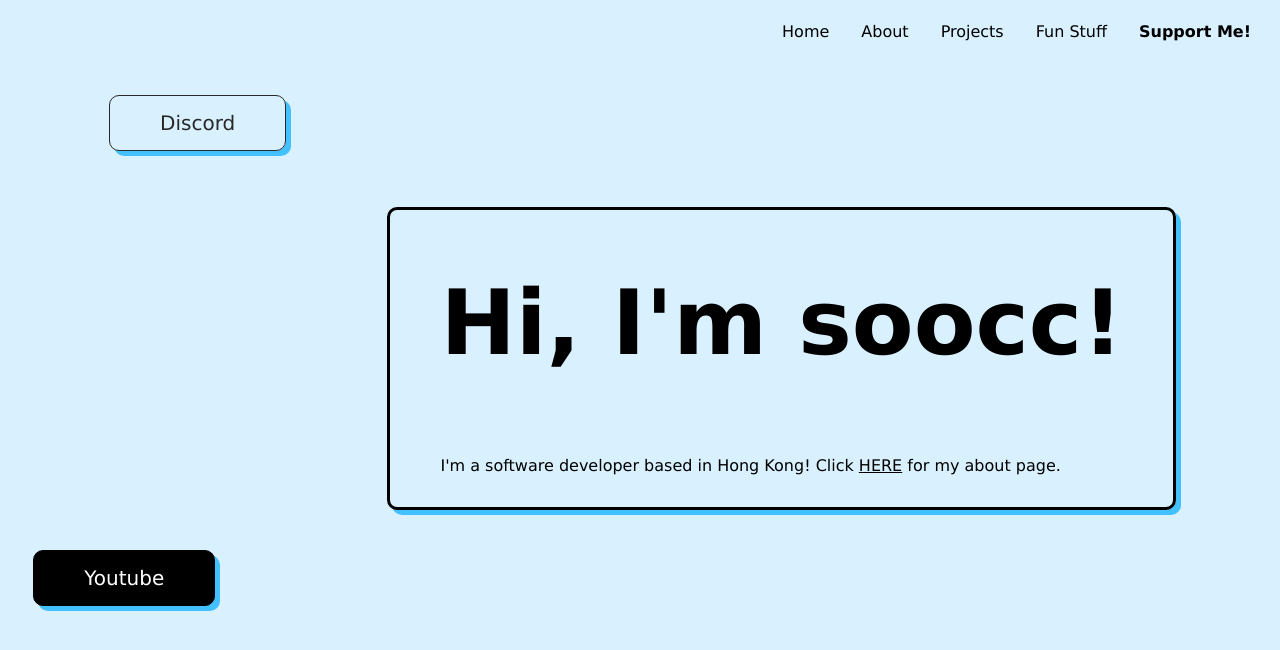
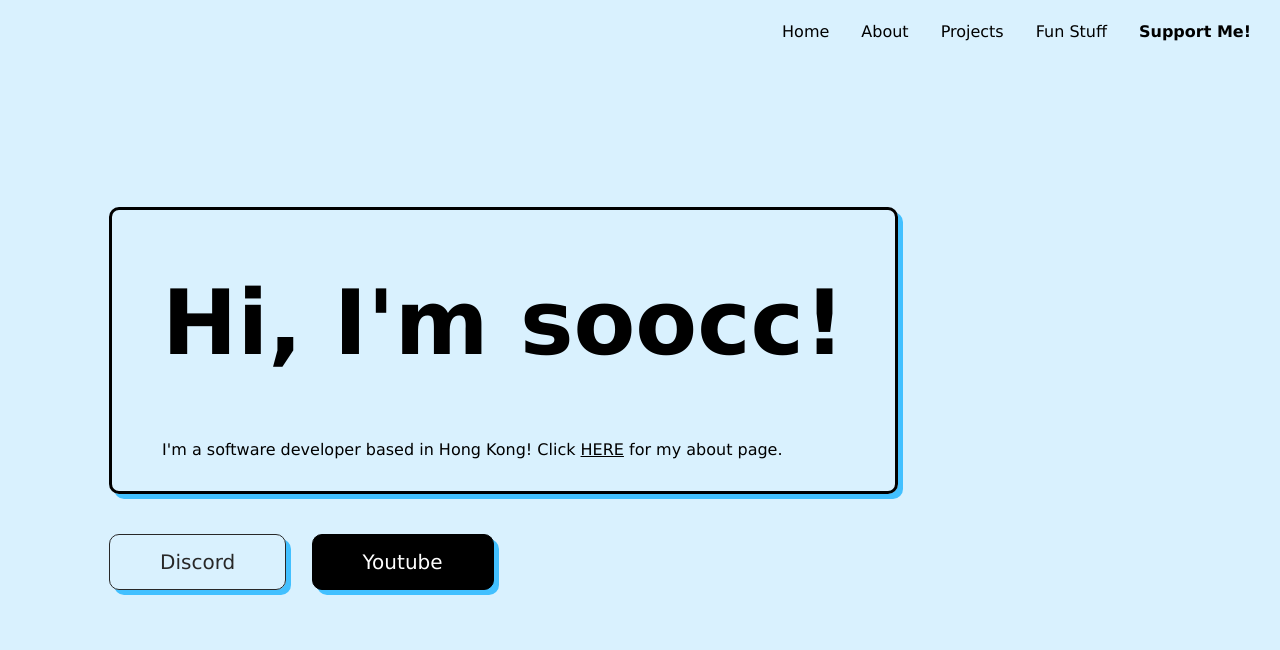
Before and after one commit to soocc/sooccsocks2, a Jekyll site: the page built from index.html, in a window 1280 px wide. Shown: the top 650 px of the page. Built offline with Jekyll 4.4.1, drawn with Linux system fonts in a browser that asks for light colours.

Commit message:
Update index.html

```diff
--- a/index.html
+++ b/index.html
@@ -22,8 +22,7 @@ layout: default
       }
 
       .first {
-        display: inline-flex;
-        flex-direction: column;
+        width: max-content;
         margin-top: 12%;
         margin-left: 8%;
         margin-bottom: 0px;
```
